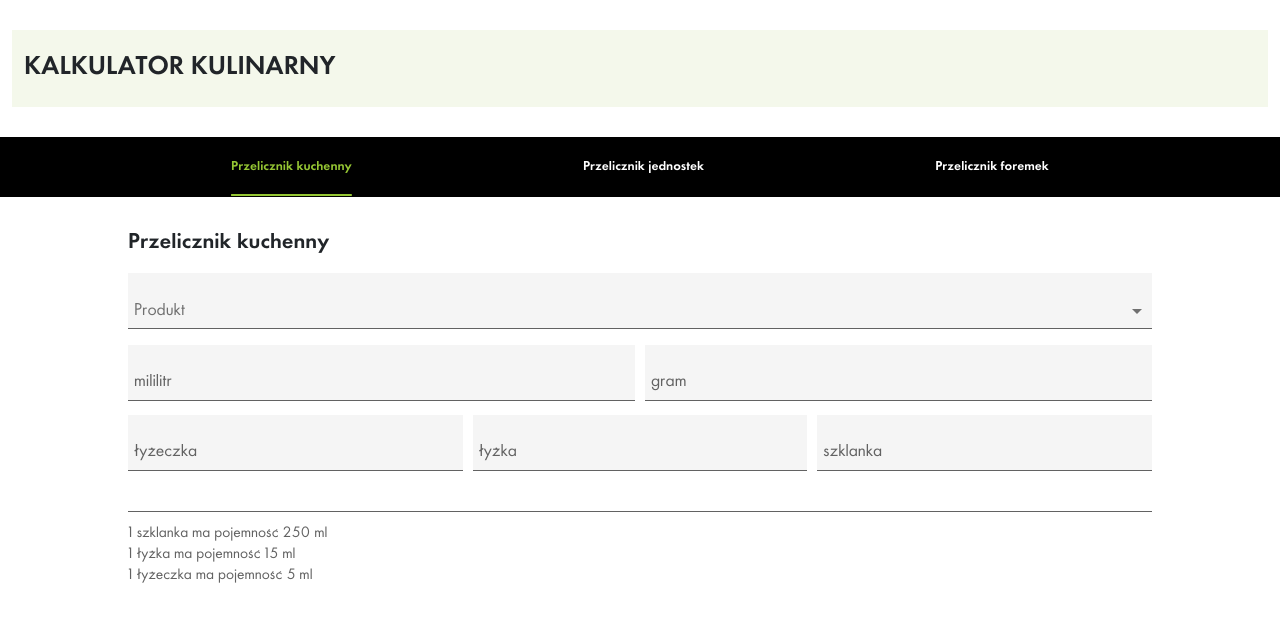
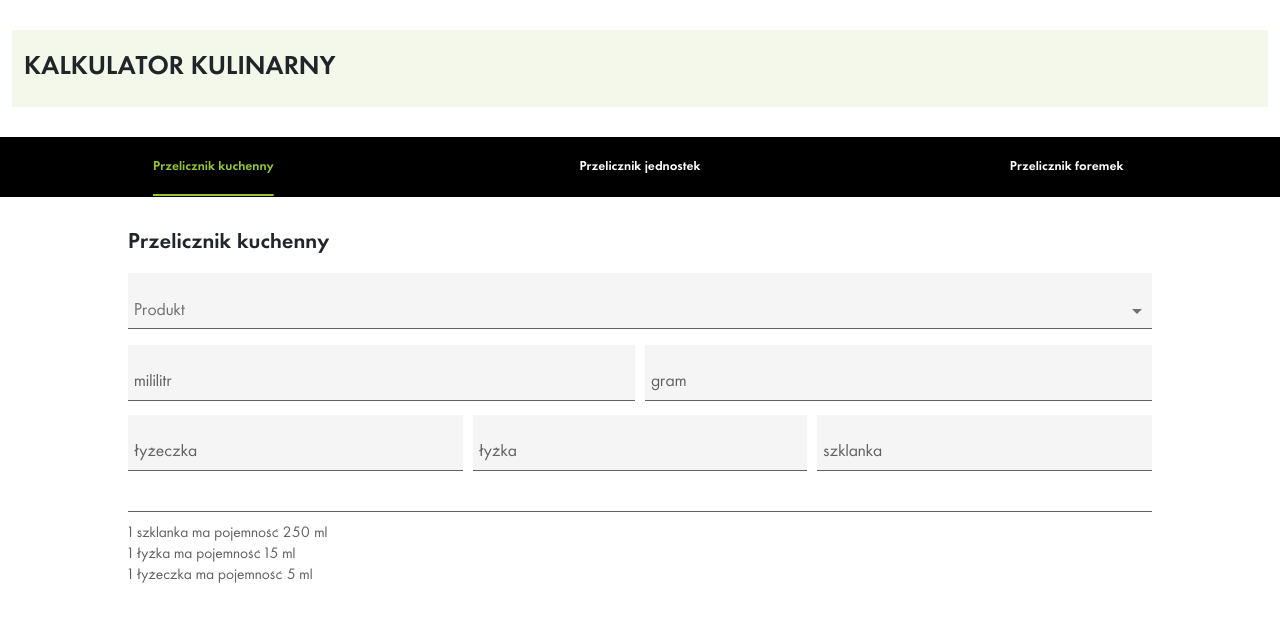
Before and after one commit to patryknw/calculator, an Angular app: page / in a window 1280 px wide. Shown: the top 622 px of the page. Built offline with nearby package versions, Linux system fonts and the light colour scheme.

Commit message:
fixed clickable area of nav tabs

```diff
--- a/src/app/components/nav/nav.component.css
+++ b/src/app/components/nav/nav.component.css
@@ -1,4 +1,4 @@
-div{
+.navbar{
     background-color: #000000;
     width: 100%;
     height: 60px;
@@ -6,6 +6,17 @@ div{
     flex-direction: row;
     justify-content: space-evenly;
     align-items: center;
+    flex-wrap: nowrap;
+    padding: 0;
+    margin: 0;
+}
+
+app-tab{
+    display: flex;
+    justify-content: center;
+    align-items: center;
+    width: 33.33%;
+    height: 100%;
     padding-top: 14px;
     padding-bottom: 14px;
 }
--- a/src/app/components/nav/nav.component.html
+++ b/src/app/components/nav/nav.component.html
@@ -1,4 +1,4 @@
-<div>
+<div class="navbar">
     <app-tab text="Przelicznik kuchenny" [highlighted]=true tab="tab1" (tabClick)="getTab($event)"></app-tab>
     <app-tab text="Przelicznik jednostek" [highlighted]=false tab="tab2" (tabClick)="getTab($event)"></app-tab>
     <app-tab text="Przelicznik foremek" [highlighted]=false tab="tab3" (tabClick)="getTab($event)"></app-tab>
--- a/src/app/components/tab/tab.component.css
+++ b/src/app/components/tab/tab.component.css
@@ -5,6 +5,7 @@ p{
     font-weight: 400;
     text-decoration: none;
     cursor: pointer;
+    margin: 0;
 }
 
 .default{
@@ -19,10 +20,19 @@ p{
     text-decoration-thickness: 2px;
 }
 
-p:hover{
+.element:hover > p{
     color: #95c633;
     text-decoration: underline;
     text-underline-offset: 23.5px;
     text-decoration-color: #95c633;
     text-decoration-thickness: 2px;
 }
+
+.element{
+    display: flex;
+    justify-content: center;
+    align-items: center;
+    width: 100%;
+    height: 175%;
+    cursor: pointer;
+}
--- a/src/app/components/tab/tab.component.html
+++ b/src/app/components/tab/tab.component.html
@@ -1 +1 @@
-<p class="no-margin" [ngClass]="highlighted ? 'highlighted' : 'default'" (click)="onClick($event)">{{ text }}</p>
+<div class="element" (click)="onClick($event)"><p [ngClass]="highlighted ? 'highlighted' : 'default'">{{ text }}</p></div>
```
